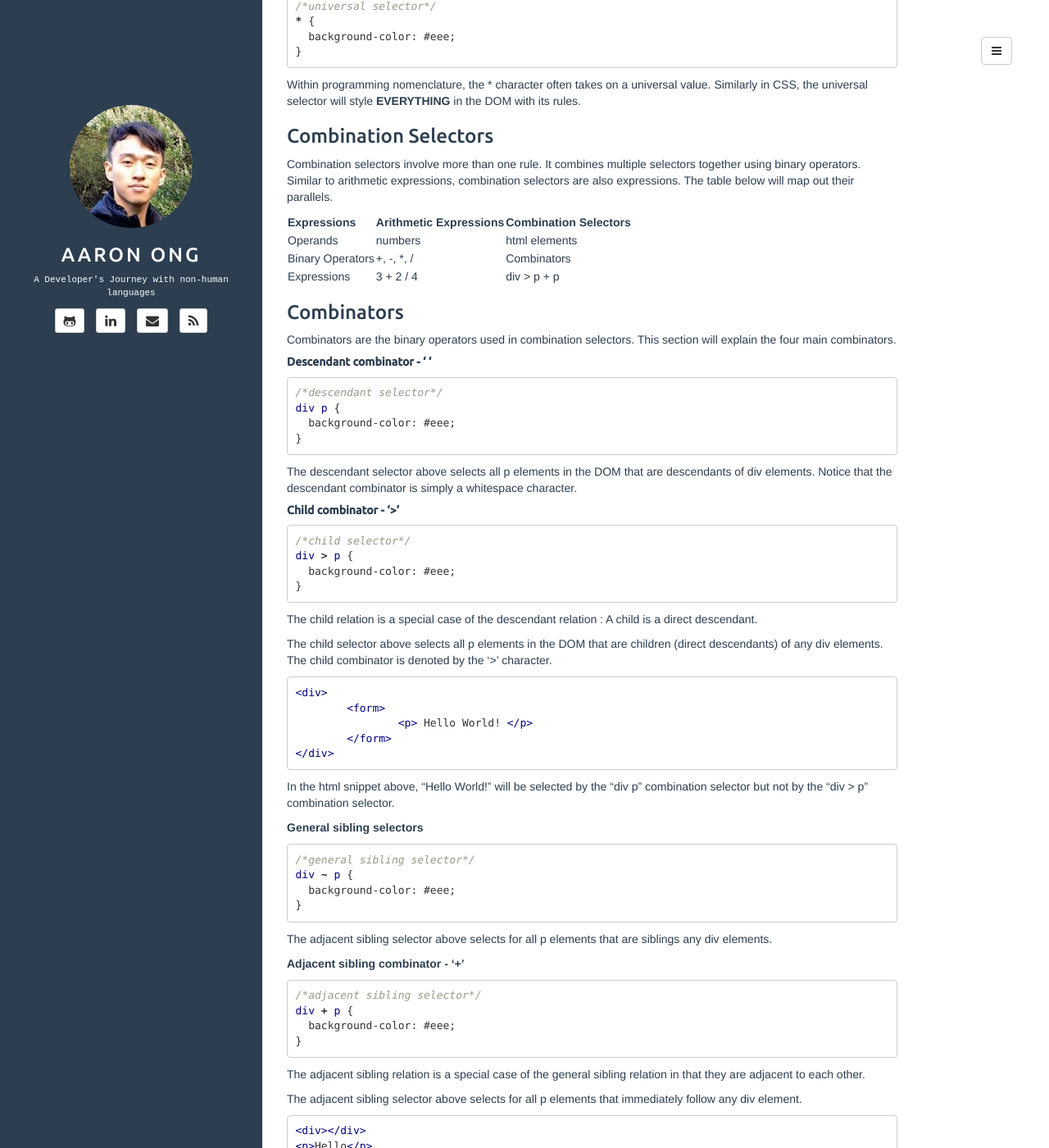
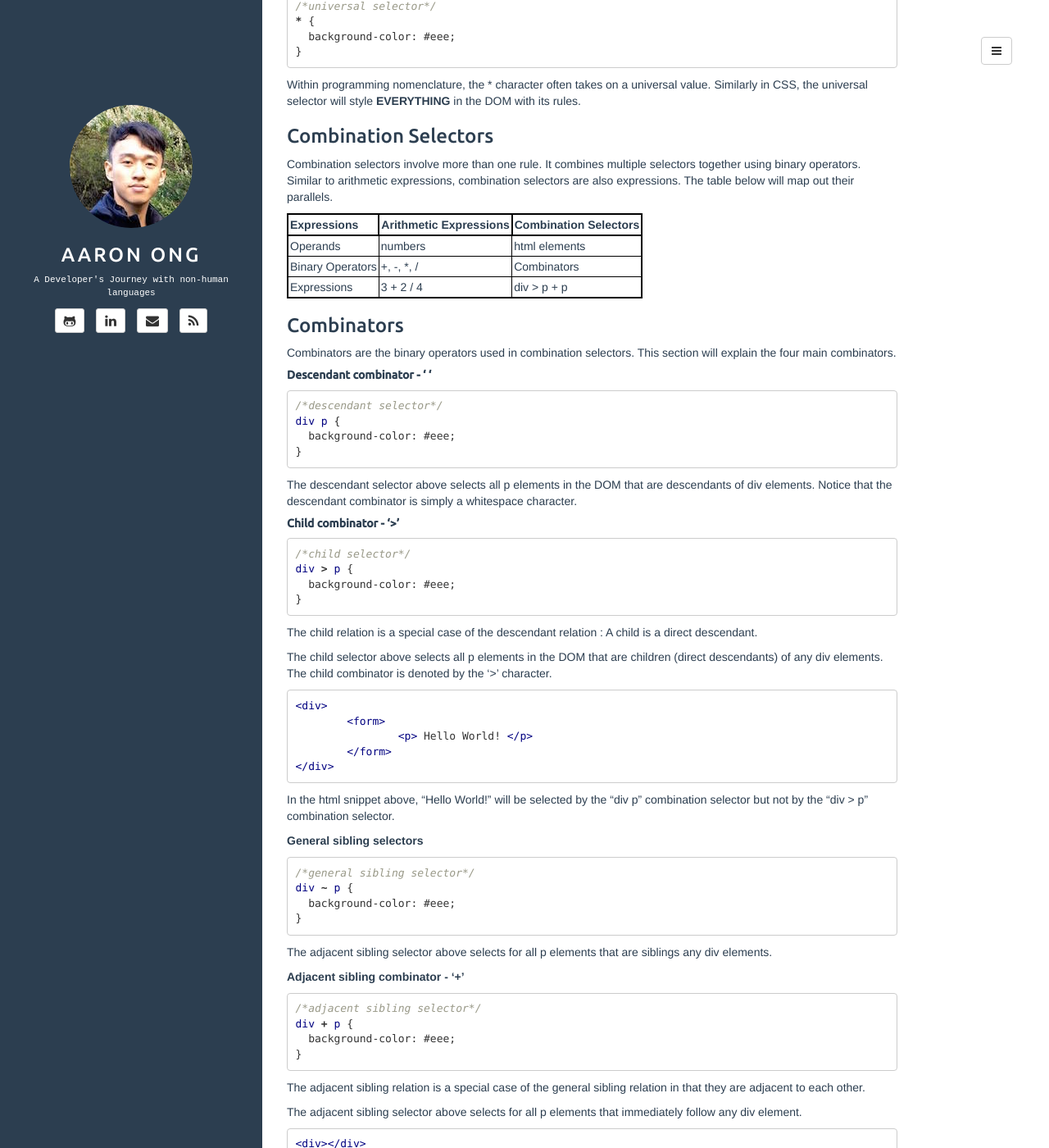
Before and after one commit to Aaronong/Aaronong.github.io, a Jekyll site: the page built from _posts/2017-8-10-CSS-selectors-and-orders-of-precedence.md, in a window 1280 px wide and 1400 px high, scrolled down 919 px. Shown: the whole window at 82% size. Built offline with Jekyll 4.4.1, drawn with Linux system fonts in a browser that asks for light colours; comment, search, counter and statistics services are not loaded.

Commit message:
Styling markdown tables

```diff
--- a/assets/css/style.css
+++ b/assets/css/style.css
@@ -203,3 +203,19 @@ footer {
 ul.dropdown-menu>li>a>i.fa {
     width: 1.3em;
 }
+
+table{
+    border-collapse: collapse;
+    border-spacing: 0;
+    border:2px solid #000000;
+}
+
+th{
+    border:2px solid #000000;
+    padding: 2px;
+}
+
+td{
+    border:1px solid #000000;
+    padding: 2px;
+}
```
